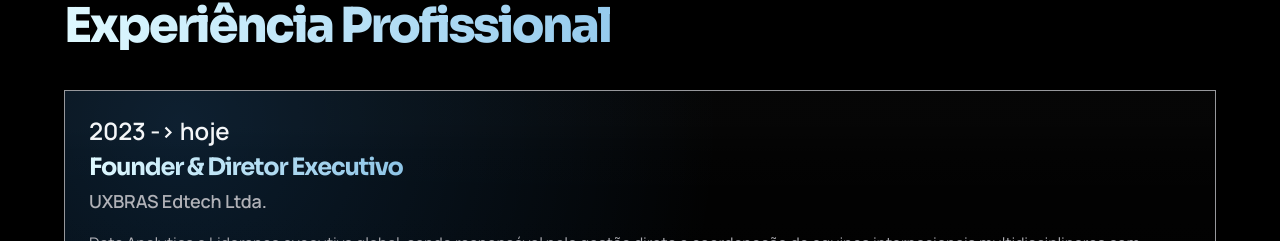
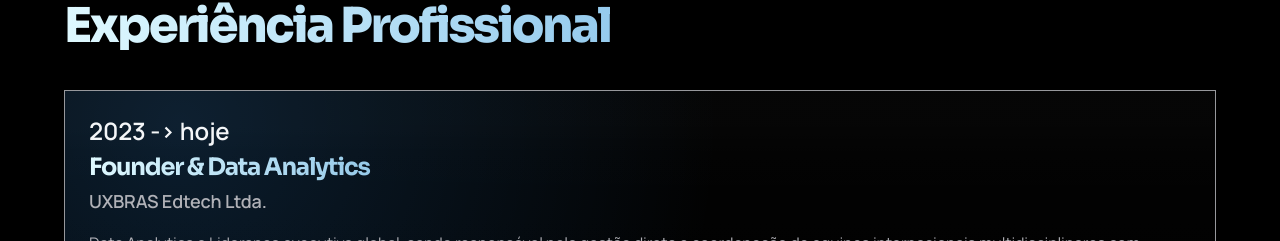
Before and after one commit to Christian-Yugen/Portfolio, a Next.js app in the folder portfolio-yugen/: page / in a window 1280 px wide. Shown: the part 1782-2023 px from the top of the page. Built offline with nearby package versions, Linux system fonts and the light colour scheme.

Commit message:
chore: pequena correção em portfolio-page

```diff
--- a/portfolio-yugen/src/components/portfolio-page.tsx
+++ b/portfolio-yugen/src/components/portfolio-page.tsx
@@ -30,7 +30,7 @@ import DATAHR from "../../client/public/coursera-logo-full-rgb.png";
 
 const experiences = [
   {
-    role: "Founder & Diretor Executivo",
+    role: "Founder & Data Analytics",
     company: "UXBRAS Edtech Ltda.",
     period: "2023 -> hoje",
     summary:
```
